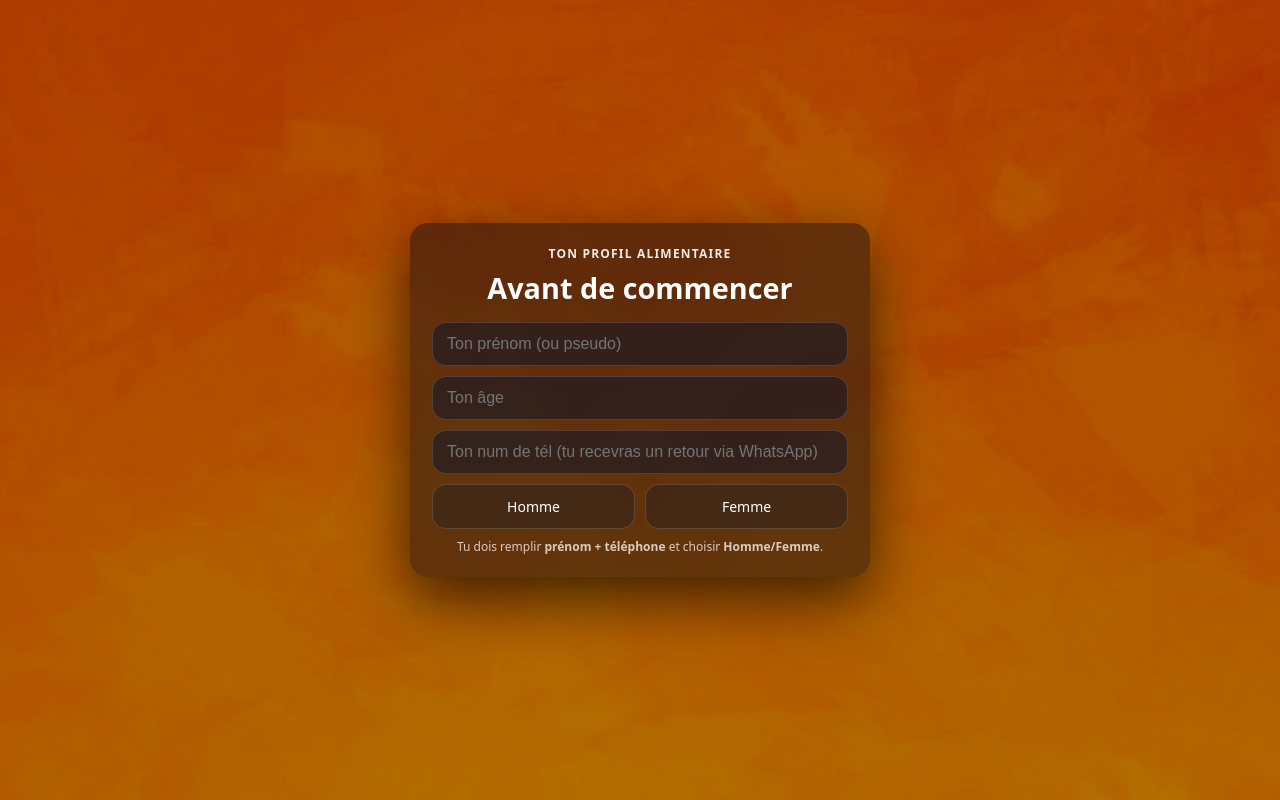
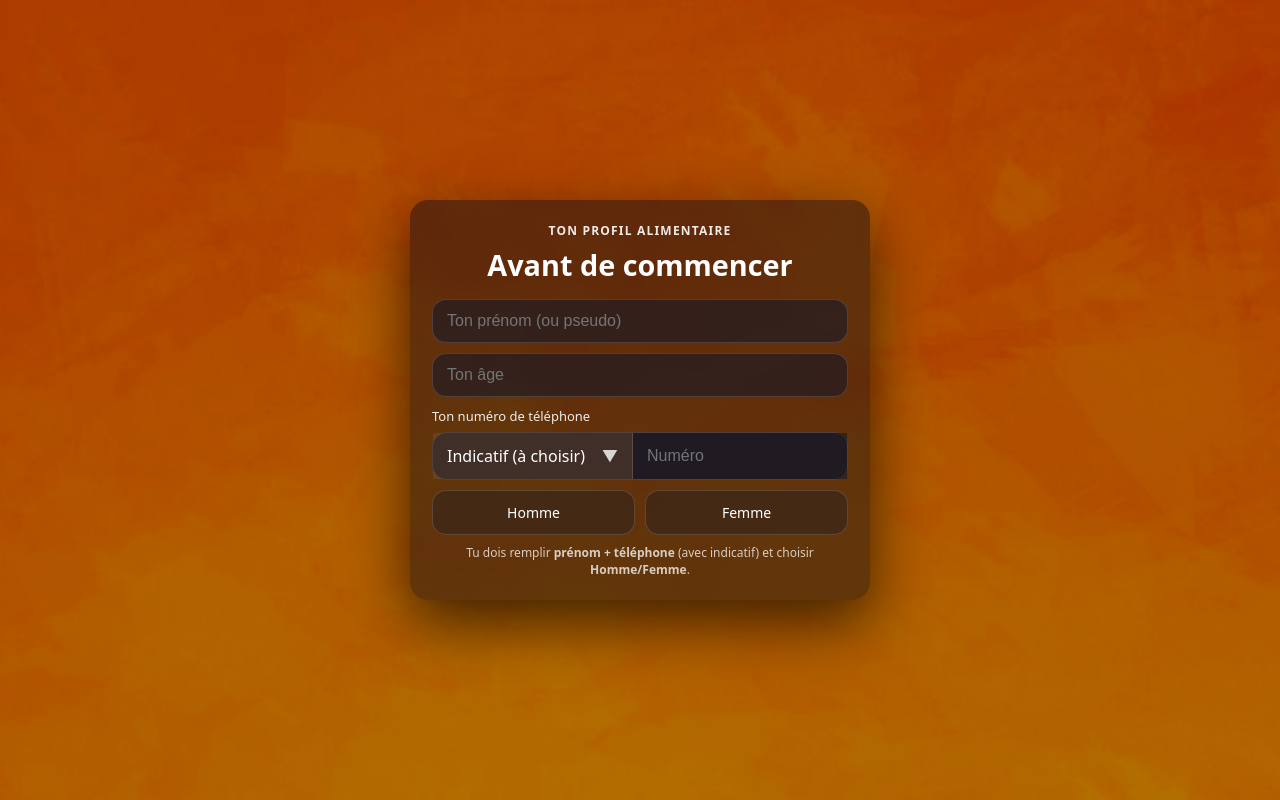
Before and after one commit to Th0m4s13/questionnaire-ancestral, a React (Vite) app in the folder questionnaire-ancestral/: page / in a window 1280 px wide. Built offline with nearby package versions, Linux system fonts and the light colour scheme.

Commit message:
Mettre à jour numéro Mao : +33 7 49 83 43 39

```diff
--- a/questionnaire-ancestral/src/App.jsx
+++ b/questionnaire-ancestral/src/App.jsx
@@ -1,5 +1,6 @@
 import { useMemo, useState, useEffect, useRef } from "react";
 import "./App.css";
+import { COUNTRY_DIAL_LIST } from "./countryDialCodes";
 
 const BG_IMAGE = "/BG_IMAGE.png"; // dans /public
 
@@ -15,7 +16,11 @@ function shuffleArray(array) {
 
 export default function App() {
   const [name, setName] = useState("");
+  const [phonePrefix, setPhonePrefix] = useState("");
   const [phone, setPhone] = useState("");
+  const [indicatifDropdownOpen, setIndicatifDropdownOpen] = useState(false);
+  const [indicatifSearch, setIndicatifSearch] = useState("");
+  const indicatifDropdownRef = useRef(null);
   const [age, setAge] = useState("");
   const [sex, setSex] = useState(""); // "homme" | "femme"
   const [consentGiven, setConsentGiven] = useState(false);
@@ -294,9 +299,45 @@ export default function App() {
 
   const maxScore = useMemo(() => questions.length * 4, [questions.length]);
 
-  // Validation du numéro de téléphone (seulement les chiffres)
-  const phoneDigits = phone.replace(/\D/g, ''); // Enlever tout sauf les chiffres
-  const isPhoneValid = phoneDigits.length >= 1; // Au moins 1 chiffre
+  const dialCode = phonePrefix && phonePrefix !== "OTHER" ? phonePrefix : "";
+  const phoneDigitsOnly = phone.replace(/\D/g, "");
+  const phoneDigits = dialCode
+    ? phoneDigitsOnly.replace(/^0+/, "")
+    : phoneDigitsOnly;
+  const isPhoneValid =
+    phonePrefix !== "" &&
+    (phonePrefix === "OTHER" ? phoneDigitsOnly.length >= 1 : phoneDigits.length >= 1);
+
+  const selectedIndicatifLabel =
+    !phonePrefix
+      ? "Indicatif (à choisir)"
+      : phonePrefix === "OTHER"
+        ? "Autre"
+        : (() => {
+            const c = COUNTRY_DIAL_LIST.find((x) => x.dial === phonePrefix);
+            return c ? `${c.name} ${c.dial}` : "Indicatif (à choisir)";
+          })();
+
+  const filteredCountries = useMemo(() => {
+    const q = indicatifSearch.trim().toLowerCase();
+    if (!q) return COUNTRY_DIAL_LIST;
+    return COUNTRY_DIAL_LIST.filter(
+      (c) =>
+        c.name.toLowerCase().includes(q) ||
+        c.dial.replace("+", "").includes(q.replace(/\D/g, ""))
+    );
+  }, [indicatifSearch]);
+
+  useEffect(() => {
+    if (!indicatifDropdownOpen) return;
+    function handleClickOutside(e) {
+      if (indicatifDropdownRef.current && !indicatifDropdownRef.current.contains(e.target)) {
+        setIndicatifDropdownOpen(false);
+      }
+    }
+    document.addEventListener("mousedown", handleClickOutside);
+    return () => document.removeEventListener("mousedown", handleClickOutside);
+  }, [indicatifDropdownOpen]);
 
   function formatDateFR(isoString) {
     try {
@@ -357,12 +398,21 @@ export default function App() {
 
   // Validation du téléphone (seulement après tentative)
   useEffect(() => {
-    if (phoneValidationAttempted && phone.length > 0 && phoneDigits.length === 0) {
-      setPhoneError(`Le numéro doit contenir au moins un chiffre`);
+    if (phonePrefix === "") {
+      setPhoneError("");
+      return;
+    }
+    if (phoneValidationAttempted && phone.length > 0) {
+      const digits = phonePrefix === "OTHER" ? phoneDigitsOnly : phoneDigits;
+      if (digits.length === 0) {
+        setPhoneError("Le numéro doit contenir au moins un chiffre");
       } else {
         setPhoneError("");
       }
-  }, [phone, phoneDigits.length, phoneValidationAttempted]);
+    } else {
+      setPhoneError("");
+    }
+  }, [phonePrefix, phone, phoneDigits.length, phoneDigitsOnly.length, phoneValidationAttempted]);
 
   // Animation de transition quand le formulaire initial est complété
   useEffect(() => {
@@ -564,12 +614,17 @@ export default function App() {
     const symptome1 = topSymptoms[0] ? (categoryDescriptions[topSymptoms[0]]?.issues || topSymptoms[0]) : "";
     const symptome2 = topSymptoms[1] ? (categoryDescriptions[topSymptoms[1]]?.issues || topSymptoms[1]) : "";
 
+    const fullPhoneWithPlus = dialCode ? `${dialCode}${phoneDigits}` : (phonePrefix === "OTHER" ? phone : phoneDigitsOnly);
+    const fullPhoneDigitsOnly = fullPhoneWithPlus.replace(/\D/g, "");
     const data = {
       timestamp,
       nom: name,
       age: age,
-      telephone: phoneDigits,
-      telephoneRaw: phone,
+      indicatif: phonePrefix === "OTHER" ? "" : dialCode,
+      telephone: fullPhoneDigitsOnly,
+      telephoneInternational: fullPhoneWithPlus || fullPhoneDigitsOnly,
+      telephoneNational: dialCode ? phoneDigits : phoneDigitsOnly,
+      telephoneRaw: fullPhoneDigitsOnly,
       sexe: sex,
       score: score,
       scoreMax: maxScore,
@@ -592,7 +647,7 @@ export default function App() {
       timestamp: data.timestamp,
       nom: data.nom,
       age: data.age,
-      telephoneRaw: data.telephoneRaw,
+      telephoneRaw: fullPhoneWithPlus || data.telephone,
       sexe: data.sexe,
       score: data.score,
       scoreMax: data.scoreMax,
@@ -617,7 +672,10 @@ export default function App() {
           timestamp: data.timestamp,
           nom: data.nom,
           age: data.age || "",
+          indicatif: data.indicatif || "",
           telephone: data.telephone,
+          telephoneInternational: data.telephoneInternational || "",
+          telephoneNational: data.telephoneNational || "",
           telephoneText: `'${data.telephone}`,
           telephoneRaw: data.telephoneRaw,
           sexe: data.sexe,
@@ -874,6 +932,7 @@ Pour revenir à cette logique, il faut d'abord comprendre. Ce que tu manges. Com
   function restartFromStart() {
     hasSentRef.current = false;
     setName("");
+    setPhonePrefix("");
     setAge("");
     setPhone("");
     setSex("");
@@ -922,42 +981,191 @@ Pour revenir à cette logique, il faut d'abord comprendre. Ce que tu manges. Com
               />
 
               <div>
+                <label style={{ display: "block", textAlign: "left", fontSize: 13, opacity: 0.9, marginBottom: 6 }}>
+                  Ton numéro de téléphone
+                </label>
+                <div
+                  style={{
+                    display: "flex",
+                    alignItems: "stretch",
+                    borderRadius: 14,
+                    border: "1px solid rgba(255,255,255,0.14)",
+                    background: "rgba(15,23,42,0.55)",
+                    overflow: "visible",
+                    position: "relative",
+                  }}
+                  ref={indicatifDropdownRef}
+                >
+                  <div style={{ position: "relative", flexShrink: 0 }}>
+                    <button
+                      type="button"
+                      onClick={() => {
+                        setIndicatifDropdownOpen((o) => !o);
+                        if (!indicatifDropdownOpen) setIndicatifSearch("");
+                      }}
+                      style={{
+                        ...styles.input,
+                        width: "auto",
+                        minWidth: 200,
+                        border: "none",
+                        borderRadius: 0,
+                        borderRight: "1px solid rgba(255,255,255,0.14)",
+                        background: "rgba(255,255,255,0.06)",
+                        cursor: "pointer",
+                        display: "flex",
+                        alignItems: "center",
+                        justifyContent: "space-between",
+                        gap: 8,
+                        textAlign: "left",
+                      }}
+                      aria-label="Choisir l'indicatif"
+                    >
+                      <span style={{ flex: 1, overflow: "hidden", textOverflow: "ellipsis", whiteSpace: "nowrap" }}>
+                        {selectedIndicatifLabel}
+                      </span>
+                      <span style={{ opacity: 0.8 }}>{indicatifDropdownOpen ? "▲" : "▼"}</span>
+                    </button>
+                    {indicatifDropdownOpen && (
+                      <div
+                        style={{
+                          position: "absolute",
+                          top: "100%",
+                          left: 0,
+                          right: 0,
+                          marginTop: 4,
+                          background: "rgba(15,23,42,0.98)",
+                          border: "1px solid rgba(255,255,255,0.14)",
+                          borderRadius: 12,
+                          boxShadow: "0 10px 40px rgba(0,0,0,0.5)",
+                          zIndex: 1000,
+                          maxHeight: 320,
+                          display: "flex",
+                          flexDirection: "column",
+                          overflow: "hidden",
+                        }}
+                      >
                         <input
+                          type="text"
+                          placeholder="Rechercher un pays ou indicatif..."
+                          value={indicatifSearch}
+                          onChange={(e) => setIndicatifSearch(e.target.value)}
+                          onKeyDown={(e) => e.stopPropagation()}
                           style={{
                             ...styles.input,
-                    ...(phoneError ? { border: "1px solid #ef4444" } : {})
+                            margin: 10,
+                            marginBottom: 6,
+                            flexShrink: 0,
+                          }}
+                          autoFocus
+                        />
+                        <div
+                          style={{
+                            overflowY: "auto",
+                            flex: 1,
+                            minHeight: 0,
+                            padding: "0 10px 10px",
+                          }}
+                        >
+                          {filteredCountries.map((c) => (
+                            <button
+                              key={c.dial}
+                              type="button"
+                              onClick={() => {
+                                setPhonePrefix(c.dial);
+                                setPhone("");
+                                setPhoneError("");
+                                setPhoneValidationAttempted(false);
+                                setIndicatifDropdownOpen(false);
+                              }}
+                              style={{
+                                display: "block",
+                                width: "100%",
+                                padding: "10px 12px",
+                                border: "none",
+                                borderRadius: 8,
+                                background: "transparent",
+                                color: "white",
+                                textAlign: "left",
+                                cursor: "pointer",
+                                fontSize: 14,
+                              }}
+                              onMouseEnter={(e) => {
+                                e.currentTarget.style.background = "rgba(255,255,255,0.08)";
+                              }}
+                              onMouseLeave={(e) => {
+                                e.currentTarget.style.background = "transparent";
+                              }}
+                            >
+                              {c.name} {c.dial}
+                            </button>
+                          ))}
+                          <button
+                            type="button"
+                            onClick={() => {
+                              setPhonePrefix("OTHER");
+                              setPhone("");
+                              setPhoneError("");
+                              setPhoneValidationAttempted(false);
+                              setIndicatifDropdownOpen(false);
+                            }}
+                            style={{
+                              display: "block",
+                              width: "100%",
+                              padding: "10px 12px",
+                              border: "none",
+                              borderRadius: 8,
+                              background: "transparent",
+                              color: "white",
+                              textAlign: "left",
+                              cursor: "pointer",
+                              fontSize: 14,
+                              borderTop: "1px solid rgba(255,255,255,0.1)",
+                              marginTop: 4,
+                            }}
+                            onMouseEnter={(e) => {
+                              e.currentTarget.style.background = "rgba(255,255,255,0.08)";
+                            }}
+                            onMouseLeave={(e) => {
+                              e.currentTarget.style.background = "transparent";
+                            }}
+                          >
+                            Autre
+                          </button>
+                        </div>
+                      </div>
+                    )}
+                  </div>
+                  <input
+                    style={{
+                      ...styles.input,
+                      flex: 1,
+                      border: "none",
+                      borderRadius: 0,
+                      ...(phoneError ? { borderLeft: "1px solid #ef4444" } : {}),
                     }}
                     value={phone}
                     onChange={(e) => {
                       setPhone(e.target.value);
-                    // Réinitialiser la validation si l'utilisateur modifie
-                    if (phoneValidationAttempted && e.target.value.replace(/\D/g, '').length === 10) {
+                      if (phoneValidationAttempted && e.target.value.replace(/\D/g, "").length >= 9) {
                         setPhoneValidationAttempted(false);
                       }
                     }}
                     onKeyDown={(e) => {
-                    if (e.key === 'Enter') {
+                      if (e.key === "Enter") {
                         e.preventDefault();
                         setPhoneValidationAttempted(true);
                       }
                     }}
                     onBlur={() => {
-                    // Déclencher la validation quand l'utilisateur quitte le champ
-                    if (phone.length > 0) {
-                      setPhoneValidationAttempted(true);
-                    }
-                  }}
-                  placeholder="Ton num de tél (tu recevras un retour via WhatsApp)"
+                      if (phone.length > 0) setPhoneValidationAttempted(true);
+                    }}
+                    placeholder={phonePrefix === "OTHER" ? "Numéro avec indicatif" : (dialCode ? "6 12 34 56 78" : "Numéro")}
                     type="tel"
-                  autoComplete="tel"
+                    autoComplete="tel-national"
                   />
+                </div>
                 {phoneError && (
-                  <p style={{
-                    color: "#ef4444",
-                    fontSize: 13,
-                    margin: "6px 0 0 0",
-                    textAlign: "left",
-                  }}>
+                  <p style={{ color: "#ef4444", fontSize: 13, margin: "6px 0 0 0", textAlign: "left" }}>
                     ⚠️ {phoneError}
                   </p>
                 )}
@@ -1003,7 +1211,7 @@ Pour revenir à cette logique, il faut d'abord comprendre. Ce que tu manges. Com
               </div>
 
               <p style={styles.note}>
-                Tu dois remplir <b>prénom + téléphone</b> et choisir <b>Homme/Femme</b>.
+                Tu dois remplir <b>prénom + téléphone</b> (avec indicatif) et choisir <b>Homme/Femme</b>.
               </p>
             </div>
           </div>
@@ -1304,7 +1512,7 @@ Pour revenir à cette logique, il faut d'abord comprendre. Ce que tu manges. Com
                   <strong>Numéro mobile pour contacter Mao :</strong>
                   <br />
                   <a
-                    href="tel:+33756984875"
+                    href="tel:+33749834339"
                     style={{
                       color: "#60a5fa",
                       textDecoration: "none",
@@ -1313,7 +1521,7 @@ Pour revenir à cette logique, il faut d'abord comprendre. Ce que tu manges. Com
                       letterSpacing: "0.5px",
                     }}
                   >
-                    07 56 98 48 75
+                    07 49 83 43 39
                   </a>
                 </p>
               </div>
@@ -1341,7 +1549,7 @@ Pour revenir à cette logique, il faut d'abord comprendre. Ce que tu manges. Com
               }}>
                 Numéro WhatsApp de Mao :{" "}
                 <a
-                  href="https://wa.me/33756984875"
+                  href="https://wa.me/33749834339"
                   target="_blank"
                   rel="noopener noreferrer"
                   style={{
@@ -1350,7 +1558,7 @@ Pour revenir à cette logique, il faut d'abord comprendre. Ce que tu manges. Com
                     fontWeight: 600,
                   }}
                 >
-                  07 56 98 48 75
+                  07 49 83 43 39
                 </a>
               </p>
               </>
```
Lines whose indentation alone changed are shown as unchanged.
